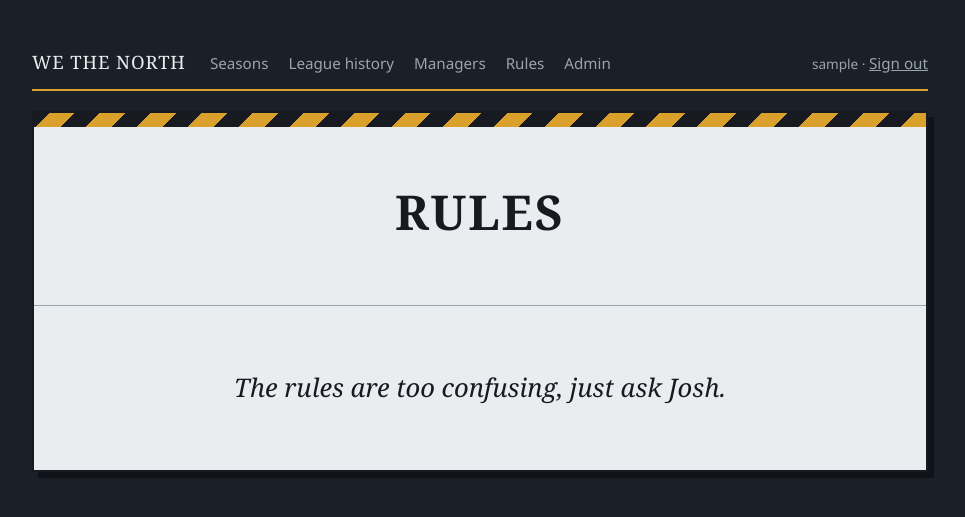
After one commit to djans44/WeTheNorth, a FastAPI app: template app/templates/rules.html in a window 1280 px wide. The commit adds this page. Shown: the top 517 px of the page, without its empty margins (160-1125 px from the left). Run offline with FastAPI, Linux system fonts and the light colour scheme; the template is opened without the code that fills it, so the values that code supplies are empty; the visitor is signed in with stand-in values (Sample User, id 1); some libraries are stand-ins or nearby versions.

Commit message:
created an empty rules page

```diff
--- a/app/main.py
+++ b/app/main.py
@@ -564,6 +564,11 @@ async def admin_scores_save(request: Request):
         status_code=303)
 
 
+@app.get("/rules", response_class=HTMLResponse)
+def rules(request: Request):
+    return templates.TemplateResponse(request=request, name="rules.html")
+
+
 @app.get("/health")
 def health():
     with get_db() as conn:
--- a/app/static/style.css
+++ b/app/static/style.css
@@ -349,3 +349,13 @@ select, .entry input {
 }
 .errors ul { margin: 0.4rem 0 0; padding-left: 1.2rem; }
 .errors li { color: #a03024; }
+
+.decree {
+  margin: 2rem 0;
+  font-family: var(--display);
+  font-size: clamp(1.1rem, 3.5vw, 1.6rem);
+  font-style: italic;
+  line-height: 1.4;
+  text-align: center;
+  color: var(--ink);
+}
--- a/app/templates/base.html
+++ b/app/templates/base.html
@@ -30,6 +30,7 @@
           <li class="sep"><a href="/teams">All managers</a></li>
         </ul>
       </li>
+      <li><a href="/rules" {% if path == '/rules' %}class="on"{% endif %}>Rules</a></li>
       {% if request.session.get("is_admin") %}
       <li class="has-menu">
         <a href="/admin/scores" {% if path.startswith('/admin') %}class="on"{% endif %}>Admin</a>
--- /dev/null
+++ b/app/templates/rules.html
@@ -0,0 +1,15 @@
+{% extends "base.html" %}
+{% block title %}Rules | We the North{% endblock %}
+
+{% block content %}
+<div class="page">
+  <header class="page-head">
+    <div class="tape"></div>
+    <h1>Rules</h1>
+  </header>
+
+  <section>
+    <p class="decree">The rules are too confusing, just ask Josh.</p>
+  </section>
+</div>
+{% endblock %}
```
